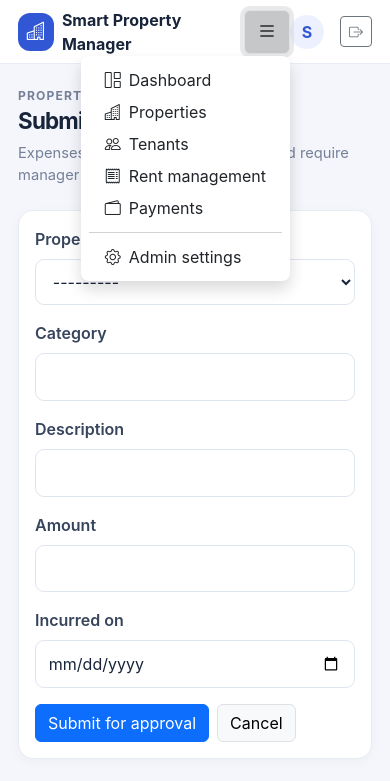
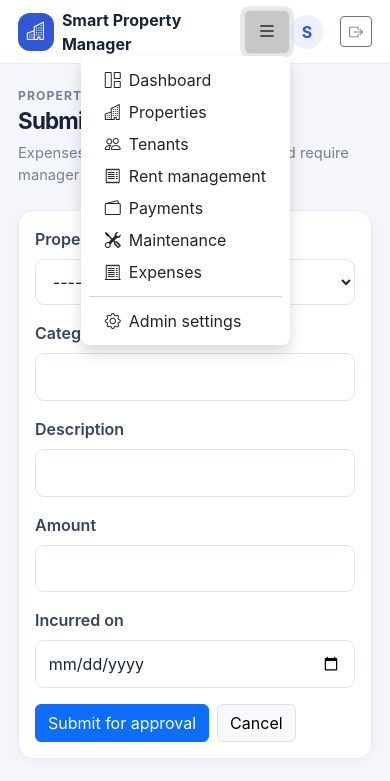
Before and after one commit to Waryd000/smart-property-manager, a Django app: page /operations/expenses/new/ in a window 390 px wide, after a click that opens the changed part. Shown: the top 781 px of the page. Run offline with Django 5.2, Linux system fonts and the light colour scheme; the visitor is signed in with stand-in values (Sample User, id 1); data that the repository does not hold is empty; parts of the project's set-up code (start-up, migrations or seed data) failed here and were passed over.

Commit message:
Add maintenance and expenses to desktop and mobile navigation

```diff
--- a/templates/base.html
+++ b/templates/base.html
@@ -78,6 +78,8 @@
       <a class="spm-nav-link {% if '/tenants/' in request.path %}active{% endif %}" href="/tenants/"><i class="bi bi-people"></i> Tenants</a>
       <a class="spm-nav-link {% if '/rent/' in request.path %}active{% endif %}" href="/rent/"><i class="bi bi-receipt"></i> Rent management</a>
       <a class="spm-nav-link {% if '/payments/' in request.path %}active{% endif %}" href="/payments/"><i class="bi bi-wallet2"></i> Payments</a>
+      <a class="spm-nav-link {% if '/operations/maintenance/' in request.path %}active{% endif %}" href="/operations/maintenance/"><i class="bi bi-tools"></i> Maintenance</a>
+      <a class="spm-nav-link {% if '/operations/expenses/' in request.path %}active{% endif %}" href="/operations/expenses/"><i class="bi bi-receipt-cutoff"></i> Expenses</a>
     </nav>
     <div class="spm-nav-label mt-4">Administration</div>
     <nav>
@@ -106,6 +108,8 @@
           <li><a class="dropdown-item rounded-2" href="/tenants/"><i class="bi bi-people me-2"></i>Tenants</a></li>
           <li><a class="dropdown-item rounded-2" href="/rent/"><i class="bi bi-receipt me-2"></i>Rent management</a></li>
           <li><a class="dropdown-item rounded-2" href="/payments/"><i class="bi bi-wallet2 me-2"></i>Payments</a></li>
+          <li><a class="dropdown-item rounded-2" href="/operations/maintenance/"><i class="bi bi-tools me-2"></i>Maintenance</a></li>
+          <li><a class="dropdown-item rounded-2" href="/operations/expenses/"><i class="bi bi-receipt-cutoff me-2"></i>Expenses</a></li>
           {% if request.user.is_staff %}<li><hr class="dropdown-divider"></li><li><a class="dropdown-item rounded-2" href="/admin/"><i class="bi bi-gear me-2"></i>Admin settings</a></li>{% endif %}
         </ul>
       </div>
```
